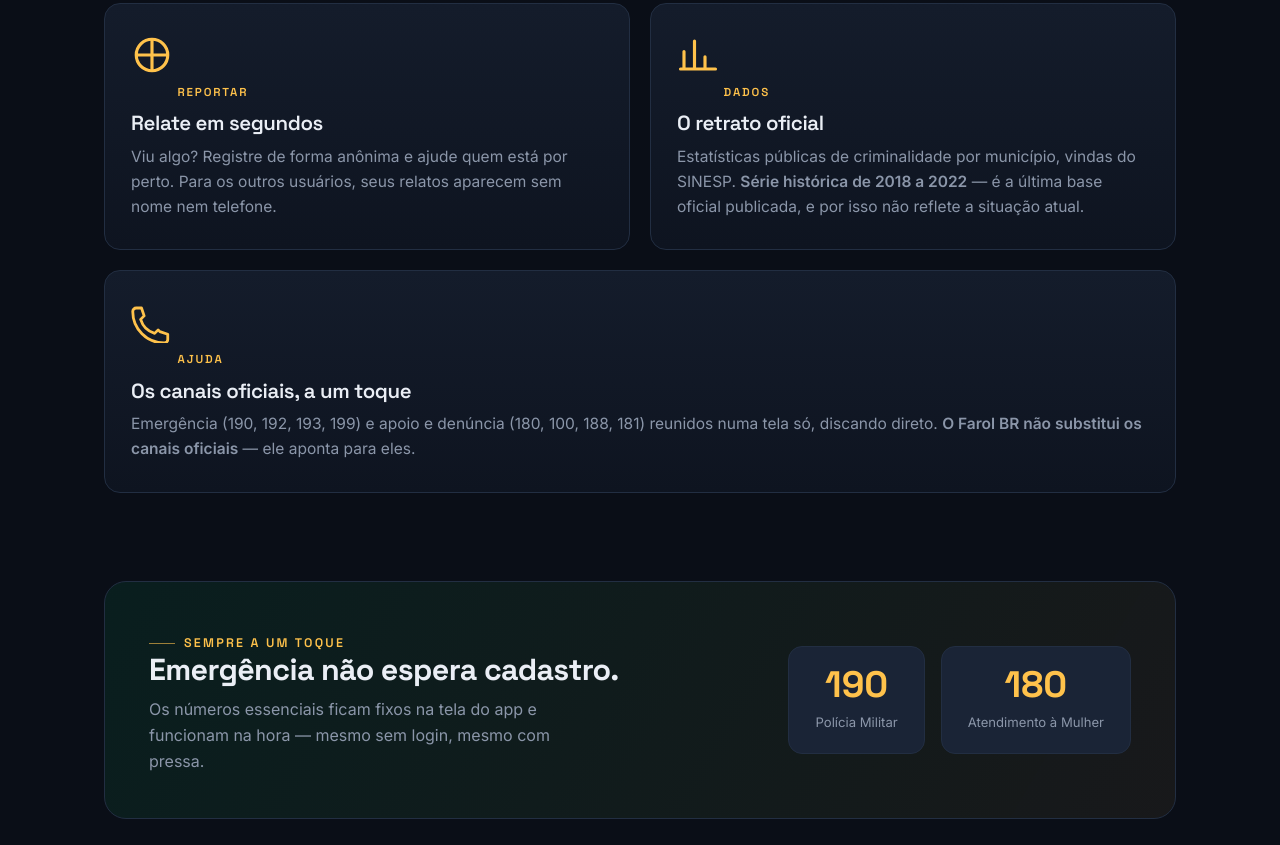
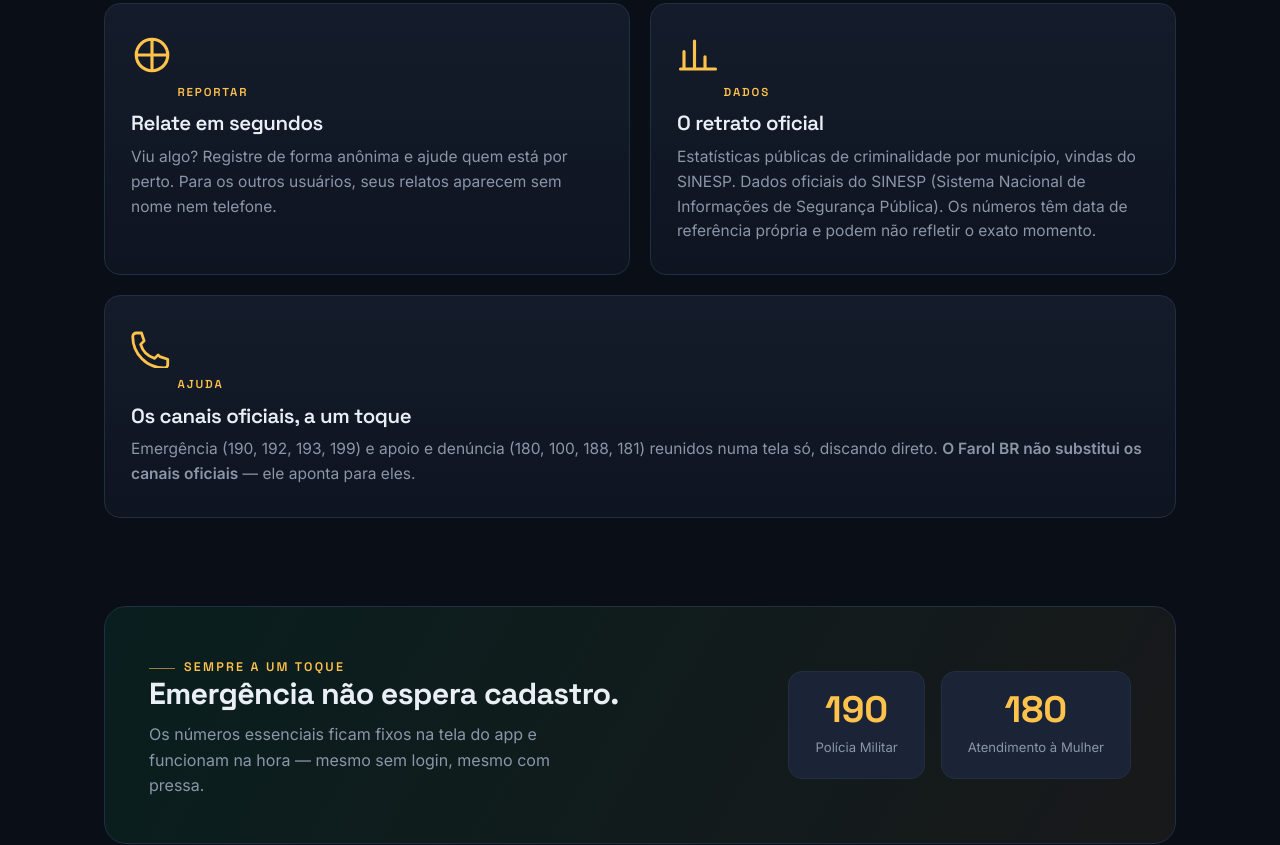
Before and after one commit to Gilberto2209/farolbr-site, a plain HTML site: page index.html in a window 1280 px wide. Shown: the part 1278-2123 px from the top of the page. Drawn offline with Linux system fonts and the light colour scheme.

Commit message:
Add files via upload

```diff
--- a/index.html
+++ b/index.html
@@ -342,7 +342,7 @@
         <svg class="ic" viewBox="0 0 24 24" fill="none"><path d="M4 20V10M10 20V4M16 20v-7M22 20H2" stroke="var(--beam)" stroke-width="1.8" stroke-linecap="round"/></svg>
         <span class="tag">Dados</span>
         <h3>O retrato oficial</h3>
-        <p>Estatísticas públicas de criminalidade por município, vindas do SINESP. <b>Série histórica de 2018 a 2022</b> — é a última base oficial publicada, e por isso não reflete a situação atual.</p>
+        <p>Estatísticas públicas de criminalidade por município, vindas do SINESP. Dados oficiais do SINESP (Sistema Nacional de Informações de Segurança Pública). Os números têm data de referência própria e podem não refletir o exato momento.</p>
       </div>
       <div class="pillar largo">
         <svg class="ic" viewBox="0 0 24 24" fill="none"><path d="M15.5 16.5l-2 2a12 12 0 01-8-8l2-2L6 4H3a2 2 0 00-2 2 18 18 0 0018 18 2 2 0 002-2v-3l-4.5-1.5z" stroke="var(--beam)" stroke-width="1.6" stroke-linejoin="round"/></svg>
@@ -425,6 +425,7 @@
       <a href="#baixar">Baixar</a>
       <a href="#privacidade">Privacidade</a>
       <a href="#termos">Termos de Uso</a>
+      <a href="mailto:contato@farolbr.app.br">Contato</a>
     </nav>
     <a href="https://www.facebook.com/farolbrapp" target="_blank" rel="noopener" aria-label="Facebook do Farol BR" style="display:inline-flex;align-items:center;gap:6px;color:inherit;text-decoration:none;margin-right:14px"><svg width="18" height="18" viewBox="0 0 24 24" fill="currentColor"><path d="M14 9h3l.4-3H14V4.5c0-.9.3-1.5 1.6-1.5H17V.3C16.7.2 15.8 0 14.7 0 12.3 0 10.8 1.5 10.8 4.2V6H8v3h2.8v9h3.2V9z"/></svg>@farolbrapp</a>
     <a href="https://www.instagram.com/farolbr.app/" target="_blank" rel="noopener" aria-label="Instagram do Farol BR" style="display:inline-flex;align-items:center;gap:6px;color:inherit;text-decoration:none;margin-right:14px"><svg width="18" height="18" viewBox="0 0 24 24" fill="none" stroke="currentColor" stroke-width="2" stroke-linecap="round" stroke-linejoin="round"><rect x="2" y="2" width="20" height="20" rx="5"/><circle cx="12" cy="12" r="4"/><circle cx="17.5" cy="6.5" r="1" fill="currentColor" stroke="none"/></svg>@farolbr.app</a>
```
